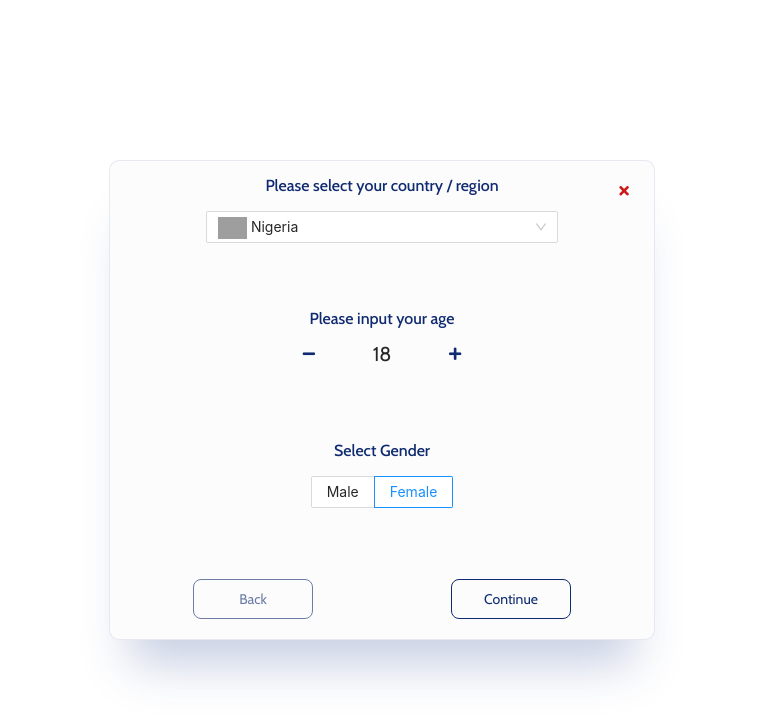
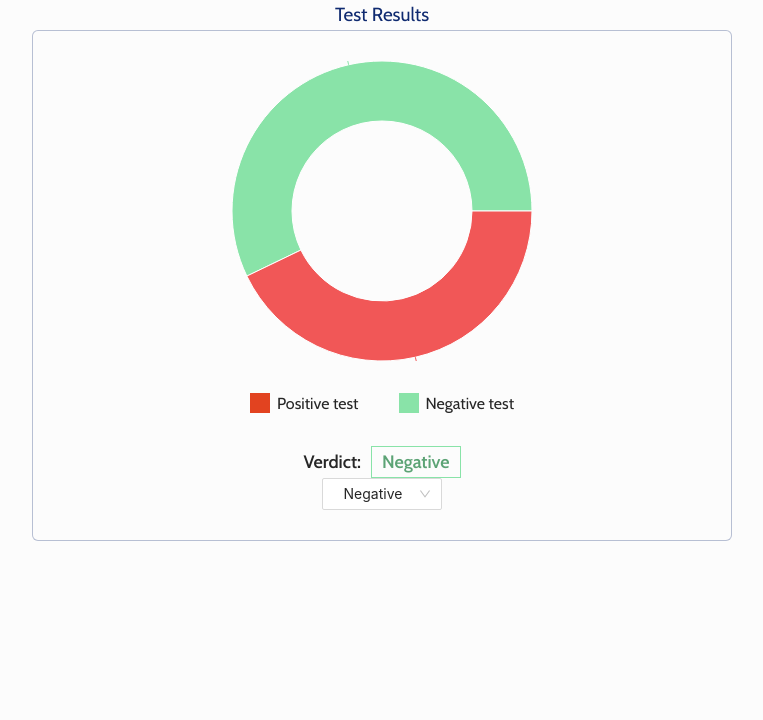
Before and after one commit to theajstars/Project-COPOD, a React (Create React App) app: page /new in a window 1280 px wide. Shown: the top 720 px of the page, without its empty margins (258-1021 px from the left). Built offline with nearby package versions, Linux system fonts and the light colour scheme; grey boxes are pictures that could not be loaded; what react-toast-notifications would draw is missing.

Commit message:
Added pie chart and verdict

```diff
--- a/src/App.js
+++ b/src/App.js
@@ -1,4 +1,5 @@
 import React, { useState, useRef, useEffect } from "react";
+import { Link } from "react-router-dom";
 import * as THREE from "three";
 import { Container } from "@mui/material";
 import "./Assets/CSS/All.css";
@@ -81,9 +82,12 @@ export default function App() {
               <span className="home-jumbo-text cabin">
                 COVID-19 Is Rampaging The World <br /> at an Alarming Rate
               </span>
-              <button className="get-tested-now-btn text-darker-blue cabin bg-white">
+              <Link
+                to="/new"
+                className="get-tested-now-btn text-darker-blue cabin bg-white"
+              >
                 Get Tested now
-              </button>
+              </Link>
             </div>
             <div id="globe" ref={globeRef}></div>
           </div>
@@ -136,9 +140,12 @@ export default function App() {
                   95% success rate at predicting if a user is positive with
                   COVID 19 by collecting only minimal data
                 </div>
-                <button className="get-tested-now-btn text-darker-blue cabin bg-white">
+                <Link
+                  to="/new"
+                  className="get-tested-now-btn text-darker-blue cabin bg-white"
+                >
                   Get Tested now
-                </button>
+                </Link>
               </div>
             </div>
 
--- a/src/Assets/CSS/All.css
+++ b/src/Assets/CSS/All.css
@@ -5,6 +5,7 @@
 @import url("./dashboard.css");
 @import url("./side-nav.css");
 @import url("./take-test.css");
+@import url("./new-test-result.css");
 @import url("./modal-blur.css");
 @import url("./small_screens/small_register.css");
 @import url("./small_screens/small_home.css");
--- a/src/Assets/CSS/homepage.css
+++ b/src/Assets/CSS/homepage.css
@@ -10,6 +10,9 @@
   line-height: 45px;
 }
 .get-tested-now-btn {
+  display: flex;
+  align-items: center;
+  justify-content: center;
   border: 1px solid var(--darker-blue);
   font-size: 17px;
   box-sizing: border-box;
--- /dev/null
+++ b/src/Assets/CSS/new-test-result.css
@@ -0,0 +1,67 @@
+.new-test-results-container {
+  position: fixed;
+  height: 100vh;
+  width: 100vw;
+  z-index: 99999;
+  background-color: var(--white);
+  top: 0;
+  align-items: center;
+}
+.test-result-head {
+  font-size: 19px;
+}
+.test-result-box {
+  width: 700px;
+  height: fit-content;
+  padding: 30px 0px;
+
+  background: #fcfcfc;
+  border: 1px solid rgba(15, 42, 112, 0.29);
+  border-radius: 6px;
+  max-width: 90%;
+}
+.pie-key-row {
+  justify-content: center;
+  margin: 30px 0px;
+}
+.pie-key {
+  margin: 0px 20px;
+  align-items: center;
+}
+.key-color {
+  height: 20px;
+  width: 20px;
+  display: flex;
+  margin-right: 7px;
+}
+.key-color-negative {
+  background-color: #89e3a8;
+}
+.key-color-positive {
+  background-color: var(--red);
+}
+.key-text {
+  font-size: 16px;
+}
+
+.verdict-row {
+  align-items: center;
+  justify-content: center;
+  font-size: 18px;
+  font-weight: 600;
+}
+.verdict-text {
+  margin-right: 10px;
+}
+.verdict-value {
+  border: 1px solid red;
+  padding: 1px 10px;
+}
+.negative-verdict {
+  border-color: #89e3a8;
+  color: #5ca375;
+}
+.positive-verdict {
+  border-color: var(--red);
+  color: var(--red);
+}
--- /dev/null
+++ b/src/Components/Auth/User/NewTestResults.jsx
@@ -0,0 +1,79 @@
+import React, { useState } from "react";
+import { Container } from "@mui/material";
+import { PieChart, Pie, Cell } from "recharts";
+
+import { Select } from "antd";
+
+export default function NewTestResults() {
+  const { Option } = Select;
+  const [verdictValue, setVerdictValue] = useState("Negative");
+  const data = [
+    { name: "Group A", value: 400 },
+    { name: "Group B", value: 300 },
+  ];
+  const COLORS = ["#89E3A8", "#F15757"];
+
+  const changeTestResult = (e) => {
+    console.log(e);
+  };
+  return (
+    <div className="new-test-results-container">
+      <Container maxWidth="lg">
+        <center>
+          <span className="text-darker-blue cabin test-result-head">
+            Test Results
+          </span>
+          <div className="test-result-box">
+            <PieChart width={300} height={300}>
+              <Pie
+                data={data}
+                innerRadius={90}
+                outerRadius={150}
+                fill="#8884d8"
+                paddingAngle={0}
+                dataKey="value"
+                label
+              >
+                {data.map((entry, index) => (
+                  <Cell
+                    key={`cell-${index}`}
+                    fill={COLORS[index % COLORS.length]}
+                  />
+                ))}
+              </Pie>
+            </PieChart>
+            <div className="flex-row pie-key-row">
+              <span className="pie-key flex-row">
+                <span className="key-color key-color-positive"></span>
+                <span className="key-text cabin">Positive test</span>
+              </span>
+              <span className="pie-key flex-row">
+                <span className="key-color key-color-negative"></span>
+                <span className="key-text cabin">Negative test</span>
+              </span>
+            </div>
+            <div className="flex-row verdict-row cabin">
+              <span className="cabin verdict-text">Verdict: </span>
+              <span
+                className={`cabin verdict-value ${
+                  verdictValue ? "negative-verdict" : "positive-verdict"
+                }`}
+              >
+                {verdictValue}
+              </span>
+            </div>
+
+            <Select
+              defaultValue="negative"
+              style={{ width: 120 }}
+              onChange={changeTestResult}
+            >
+              <Option value="negative">Negative</Option>
+              <Option value="positive">Positive</Option>
+            </Select>
+          </div>
+        </center>
+      </Container>
+    </div>
+  );
+}
--- a/src/Components/Auth/User/TakeTest.jsx
+++ b/src/Components/Auth/User/TakeTest.jsx
@@ -22,6 +22,7 @@ import { motion } from "framer-motion";
 import { countries } from "../../../Assets/JSON/JsonExports";
 
 import ModalBlur from "../../ModalBlur";
+import NewTestResults from "./NewTestResults";
 
 // Function to send notification
 const openNotificationWithIcon = (type, title, description) => {
@@ -657,6 +658,8 @@ export default function TakeTest() {
           </span>
         </motion.div>
       </Container>
+
+      <NewTestResults />
     </>
   );
 }
```
